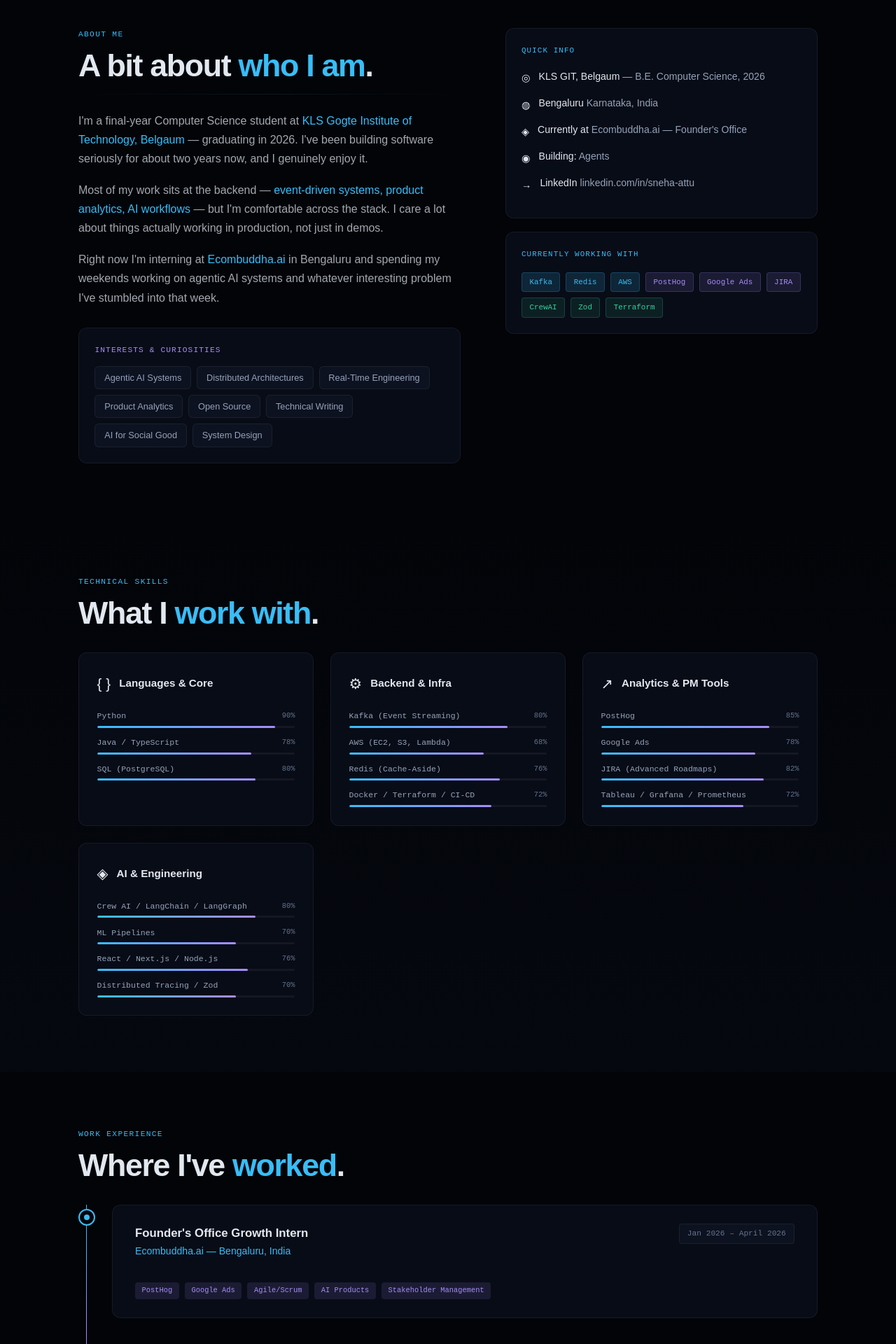
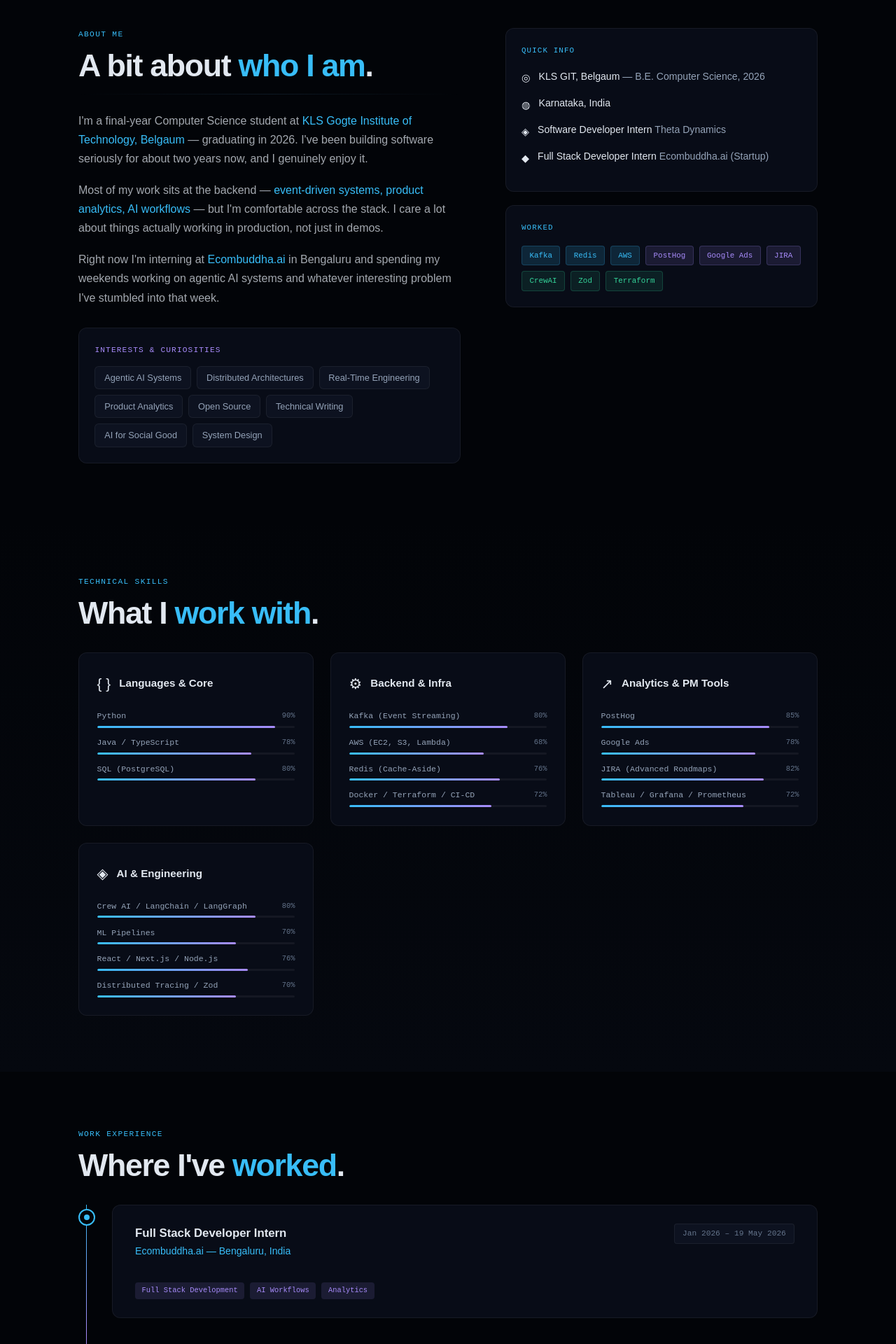
Before and after one commit to sneha-attu/Snehaattu, a React (Vite) app: page / in a window 1280 px wide. Shown: the part 840-2760 px from the top of the page at 70% size. Built offline with nearby package versions, Linux system fonts and the light colour scheme.

Commit message:
Updated portfolio for Software Engineering, AI and Data Analytics roles

```diff
--- a/src/App.jsx
+++ b/src/App.jsx
@@ -19,12 +19,22 @@
 
 const EXPERIENCE = [
   {
-    role: "Founder's Office Growth Intern",
+    role: "Full Stack Developer Intern",
+
     company: "Ecombuddha.ai — Bengaluru, India",
-    period: "Jan 2026 – April 2026",
-    points: [],
-    tags: ["PostHog","Google Ads","Agile/Scrum","AI Products","Stakeholder Management"],
-  },
+
+    period: "Jan 2026 – 19 May 2026",
+
+    points: [
+
+    ],
+
+    tags: [
+      "Full Stack Development",
+      "AI Workflows",
+      "Analytics"
+    ],
+},
   {
     role: "Software Development Intern",
     company: "Theta Dynamics — Remote / India",
@@ -46,6 +56,28 @@
     arch: ["Webcam Input","MediaPipe Hands","Gesture Manager","Expression Evaluator","Overlay UI & Analytics"],
     tags: ["Python","MediaPipe Hands","OpenCV","Gesture Recognition","Computer Vision","CPU-only"],
   },
+
+{
+    type: "Power BI · Data Analytics · Visualization",
+
+    title: "Road Safety Analytics Dashboard",
+
+    desc:
+      "Developed an interactive Power BI dashboard to analyze road accident patterns, casualty trends, vehicle involvement, and regional safety insights. Implemented dynamic filtering, KPI tracking, and data-driven visualizations to identify accident hotspots and support analytical decision-making.",
+
+    tags: [
+      "Power BI",
+      "Data Analytics",
+      "Dashboarding",
+      "Data Visualization",
+      "KPI Analysis",
+      "Excel",
+      "SQL"
+    ],
+
+    github:
+      "https://github.com/sneha-attu/Road-Safety-Analytics/blob/main/Road%20Safety.pbix"
+},
   {
     typeColor: "#fbbf24", type: "Full-Stack · NeuBrutalism · Live",
     title: "NewsMania — Interactive News Dashboard",
@@ -545,9 +577,8 @@
 
           {/* LEFT col — badge, name, desc, buttons, stack, stats */}
           <div className="fade">
-            <div className="hero-badge"><span className="bdot"/>Software Engineer · AI Builder · CS 2026</div>
             <h1 className="hero-name">Sneha <span className="hl">Attu.</span></h1>
-            <p className="hero-role">Software Engineer · AI Builder · Project Coordinator</p>
+            <p className="hero-role">Software Engineer · AI Builder · Data Analyst</p>
 
             {/* Photo — mobile only, shown right after role */}
             <div className="hero-photo-mob">
@@ -636,12 +667,32 @@
           <div>
             <div className="icard">
               <div className="ict">Quick Info</div>
-              {[["◎","KLS GIT, Belgaum","— B.E. Computer Science, 2026"],["◍","Bengaluru","Karnataka, India"],["◈","Currently at","Ecombuddha.ai — Founder's Office"],["◉","Building:","Agents"],["→","LinkedIn","linkedin.com/in/sneha-attu"]].map(([ico,b,r])=>(
-                <div key={b} className="icr"><span className="ico">{ico}</span><div className="icv"><strong>{b}</strong> {r}</div></div>
-              ))}
+
+{[
+ ["◎","KLS GIT, Belgaum","— B.E. Computer Science, 2026"],
+
+ ["◍","Karnataka, India"],
+
+ ["◈","Software Developer Intern","Theta Dynamics"],
+
+ ["◆","Full Stack Developer Intern","Ecombuddha.ai (Startup)"],
+
+].map(([ico,b,r]) => (
+
+  <div key={b} className="icr">
+
+    <span className="ico">{ico}</span>
+
+    <div className="icv">
+      <strong>{b}</strong> {r}
+    </div>
+
+  </div>
+
+))}
             </div>
             <div className="icard">
-              <div className="ict">Currently Working With</div>
+              <div className="ict">Worked</div>
               <div className="pill-row">
                 {["Kafka","Redis","AWS"].map(t=><span key={t} className="pill pc">{t}</span>)}
                 {["PostHog","Google Ads","JIRA"].map(t=><span key={t} className="pill pv">{t}</span>)}
```
